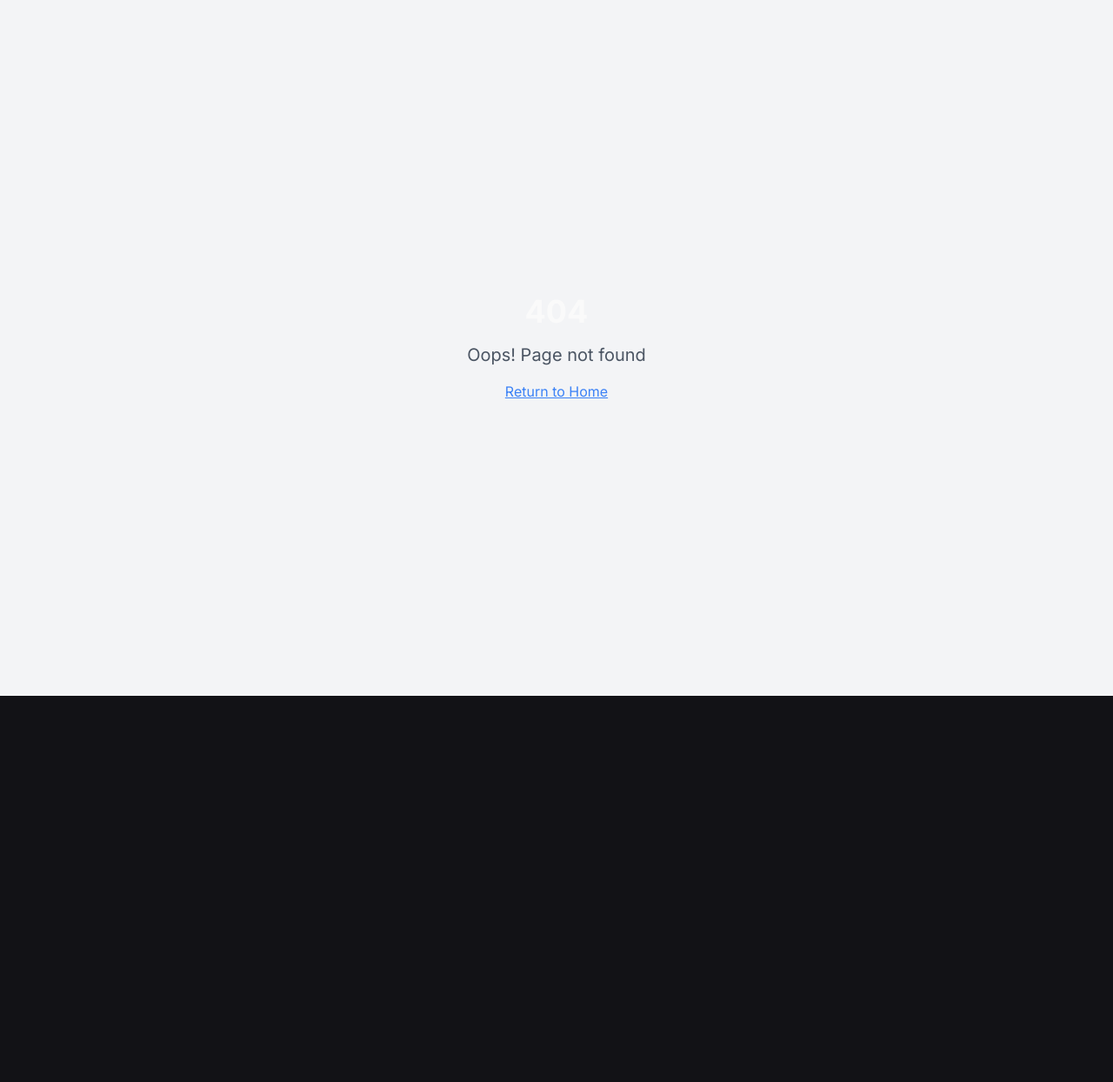
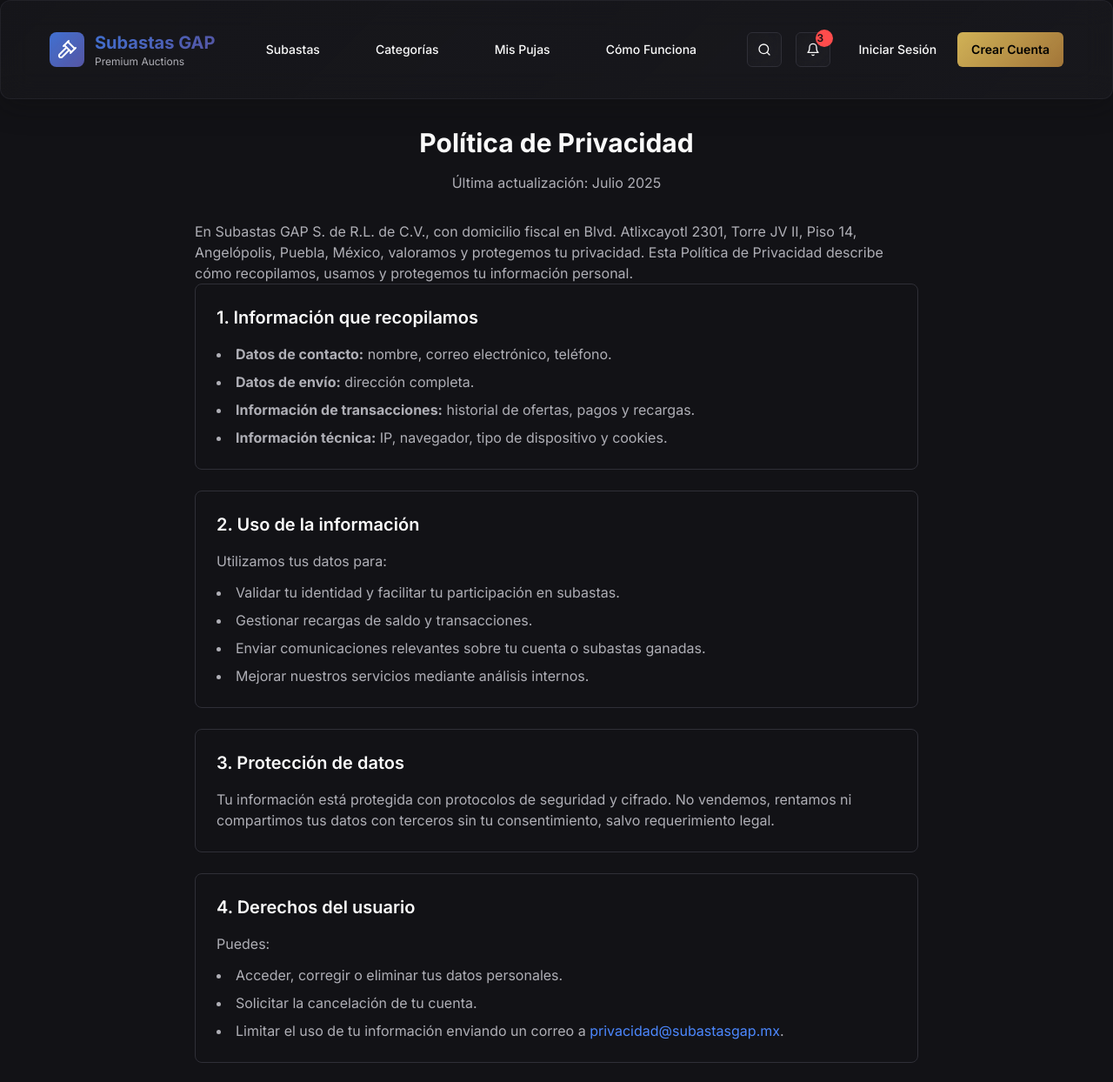
Before and after one commit to motog110011/bid-pulse-arena-79, a React (Vite) app: page /privacidad in a window 1280 px wide. Before the commit this address had no page. Shown: the top 1244 px of the page at 87% size. Before the commit the page ends 800 px from the top, so only its background shows below. Built offline with nearby package versions, Linux system fonts and the light colour scheme.

Commit message:
Add Privacy Policy page
Created the Privacy Policy page and added it to the application's routes.

```diff
--- a/src/App.tsx
+++ b/src/App.tsx
@@ -6,6 +6,7 @@ import { BrowserRouter, Routes, Route } from "react-router-dom";
 import Index from "./pages/Index";
 import Auth from "./pages/Auth";
 import TermsOfService from "./pages/TermsOfService";
+import PrivacyPolicy from "./pages/PrivacyPolicy";
 import FAQ from "./pages/FAQ";
 import NotFound from "./pages/NotFound";
 
@@ -22,6 +23,7 @@ const App = () => (
           <Route path="/auth" element={<Auth />} />
           <Route path="/terminos" element={<TermsOfService />} />
           <Route path="/faq" element={<FAQ />} />
+          <Route path="/privacidad" element={<PrivacyPolicy />} />
           {/* ADD ALL CUSTOM ROUTES ABOVE THE CATCH-ALL "*" ROUTE */}
           <Route path="*" element={<NotFound />} />
         </Routes>
--- /dev/null
+++ b/src/pages/PrivacyPolicy.tsx
@@ -0,0 +1,74 @@
+import { Header } from "@/components/Header";
+import { Footer } from "@/components/Footer";
+
+const PrivacyPolicy = () => {
+  return (
+    <div className="min-h-screen bg-background">
+      <Header />
+      <main className="max-w-4xl mx-auto px-4 sm:px-6 lg:px-8 py-8">
+        <div className="space-y-8">
+          <div className="text-center">
+            <h1 className="text-3xl font-bold mb-4">Política de Privacidad</h1>
+            <p className="text-muted-foreground">Última actualización: Julio 2025</p>
+          </div>
+
+          <div className="prose prose-gray dark:prose-invert max-w-none">
+            <p className="text-muted-foreground">
+              En Subastas GAP S. de R.L. de C.V., con domicilio fiscal en Blvd. Atlixcayotl 2301, Torre JV II, Piso 14, Angelópolis, Puebla, México, valoramos y protegemos tu privacidad. Esta Política de Privacidad describe cómo recopilamos, usamos y protegemos tu información personal.
+            </p>
+
+            <div className="space-y-6">
+              <section className="border rounded-lg p-6">
+                <h2 className="text-xl font-semibold mb-4">1. Información que recopilamos</h2>
+                <ul className="list-disc list-inside space-y-2 text-muted-foreground">
+                  <li><strong>Datos de contacto:</strong> nombre, correo electrónico, teléfono.</li>
+                  <li><strong>Datos de envío:</strong> dirección completa.</li>
+                  <li><strong>Información de transacciones:</strong> historial de ofertas, pagos y recargas.</li>
+                  <li><strong>Información técnica:</strong> IP, navegador, tipo de dispositivo y cookies.</li>
+                </ul>
+              </section>
+
+              <section className="border rounded-lg p-6">
+                <h2 className="text-xl font-semibold mb-4">2. Uso de la información</h2>
+                <p className="text-muted-foreground mb-3">Utilizamos tus datos para:</p>
+                <ul className="list-disc list-inside space-y-2 text-muted-foreground">
+                  <li>Validar tu identidad y facilitar tu participación en subastas.</li>
+                  <li>Gestionar recargas de saldo y transacciones.</li>
+                  <li>Enviar comunicaciones relevantes sobre tu cuenta o subastas ganadas.</li>
+                  <li>Mejorar nuestros servicios mediante análisis internos.</li>
+                </ul>
+              </section>
+
+              <section className="border rounded-lg p-6">
+                <h2 className="text-xl font-semibold mb-4">3. Protección de datos</h2>
+                <p className="text-muted-foreground">
+                  Tu información está protegida con protocolos de seguridad y cifrado. No vendemos, rentamos ni compartimos tus datos con terceros sin tu consentimiento, salvo requerimiento legal.
+                </p>
+              </section>
+
+              <section className="border rounded-lg p-6">
+                <h2 className="text-xl font-semibold mb-4">4. Derechos del usuario</h2>
+                <p className="text-muted-foreground mb-3">Puedes:</p>
+                <ul className="list-disc list-inside space-y-2 text-muted-foreground">
+                  <li>Acceder, corregir o eliminar tus datos personales.</li>
+                  <li>Solicitar la cancelación de tu cuenta.</li>
+                  <li>Limitar el uso de tu información enviando un correo a <a href="mailto:privacidad@subastasgap.mx" className="text-primary hover:underline">privacidad@subastasgap.mx</a>.</li>
+                </ul>
+              </section>
+
+              <section className="border rounded-lg p-6">
+                <h2 className="text-xl font-semibold mb-4">5. Cambios en esta política</h2>
+                <p className="text-muted-foreground">
+                  Nos reservamos el derecho de actualizar esta política. Te notificaremos sobre cambios importantes a través de la plataforma o correo electrónico.
+                </p>
+              </section>
+            </div>
+          </div>
+        </div>
+      </main>
+      <Footer />
+    </div>
+  );
+};
+
+export default PrivacyPolicy;
```
